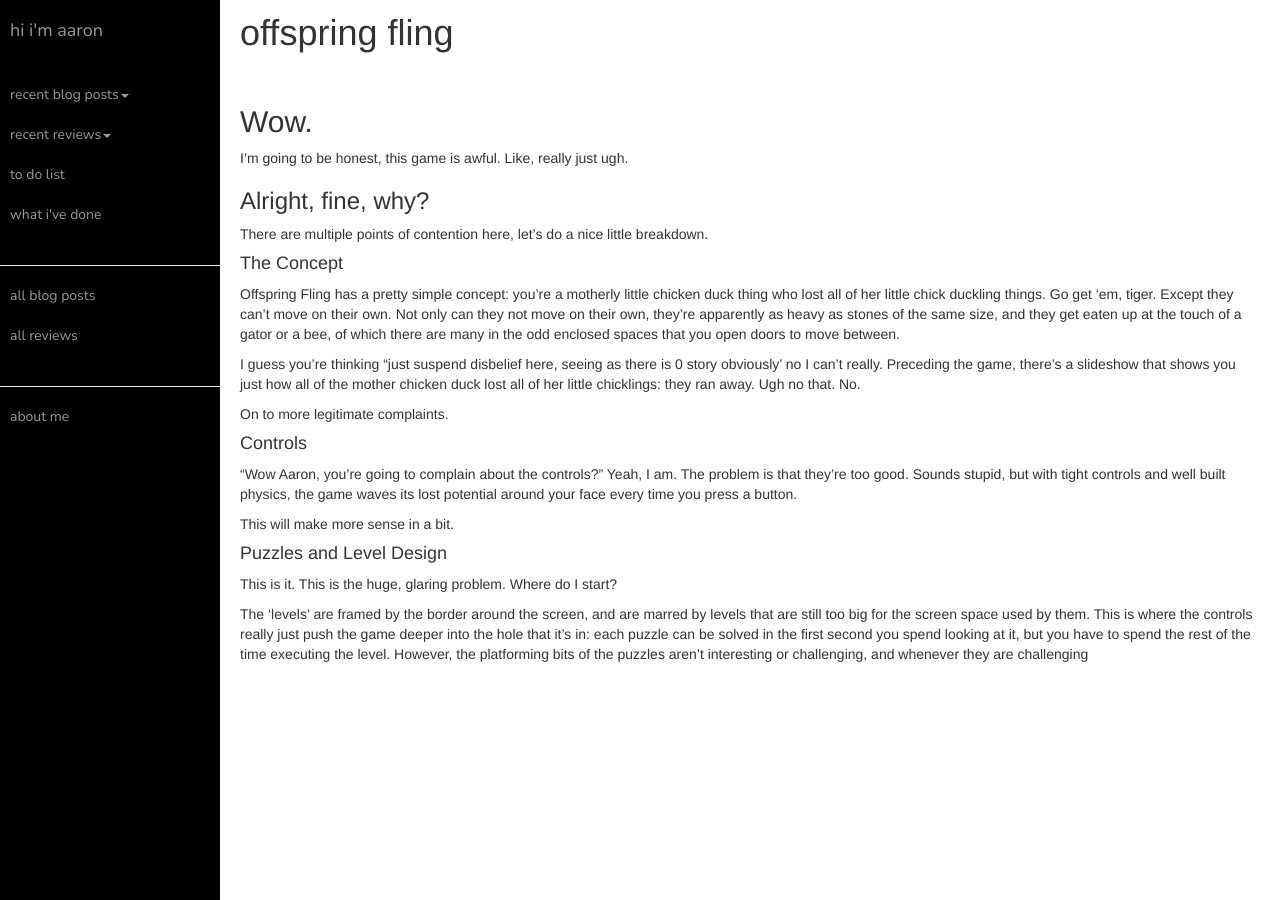
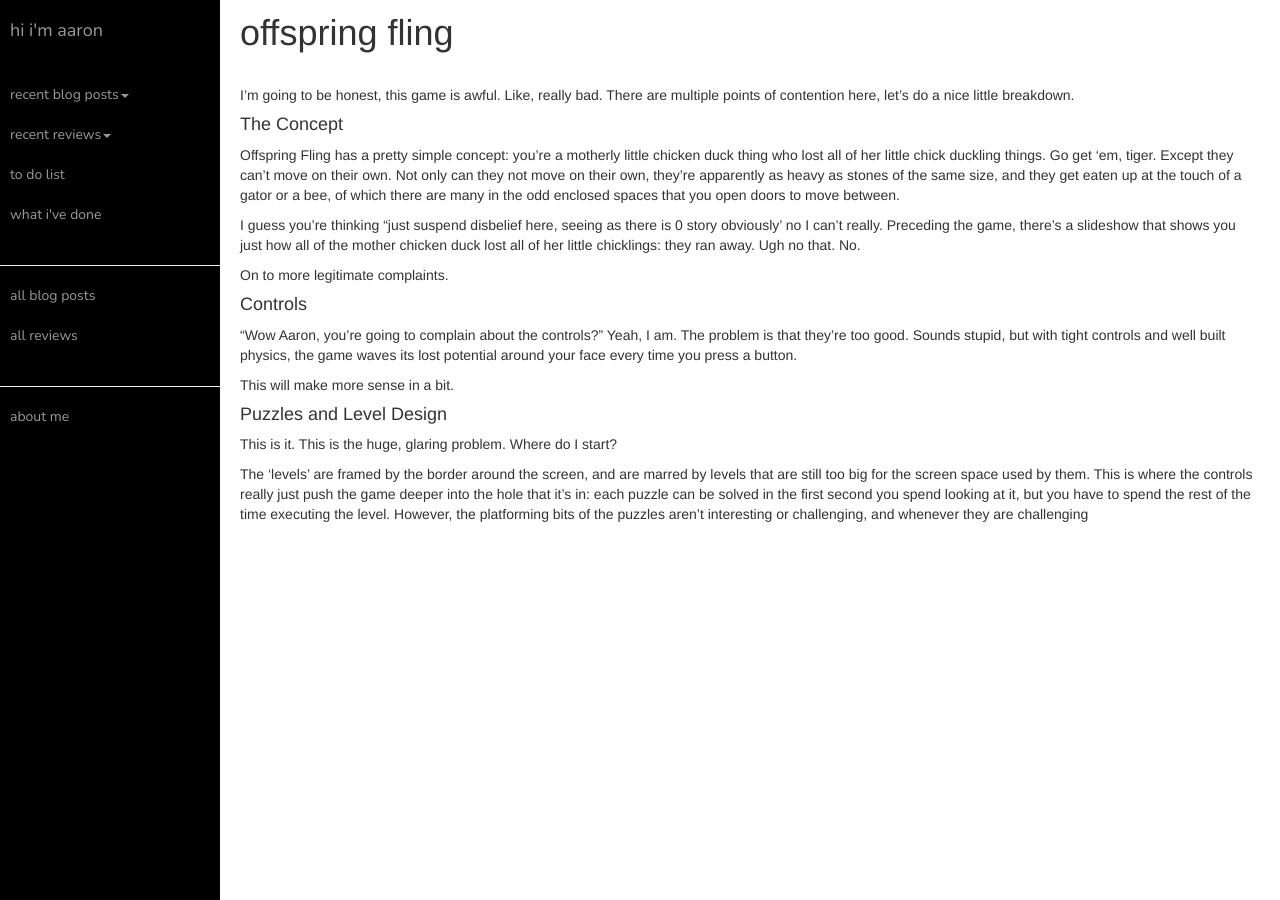
Before and after one commit to jabdownsmash/sepharoth213.github.io, a Jekyll site: the page built from reviews/_posts/2014-01-15-offspring-fling.markdown, in a window 1280 px wide. Built offline with Jekyll 4.4.1, drawn with Linux system fonts in a browser that asks for light colours; nearby versions of some CDN libraries; Markdown is read by kramdown in place of the engine named in the settings.

Commit message:
Little header fix on the offspring fling draft

```diff
--- a/reviews/_posts/2014-01-15-offspring-fling.markdown
+++ b/reviews/_posts/2014-01-15-offspring-fling.markdown
@@ -4,12 +4,7 @@
 date:   2014-01-15 21:00:41
 ---
 
-##Wow.
-
-I'm going to be honest, this game is awful. Like, really just ugh.
-
-###Alright, fine, why?
-
+I'm going to be honest, this game is awful. Like, really bad.
 There are multiple points of contention here, let's do a nice little breakdown.
 
 ####The Concept
```
